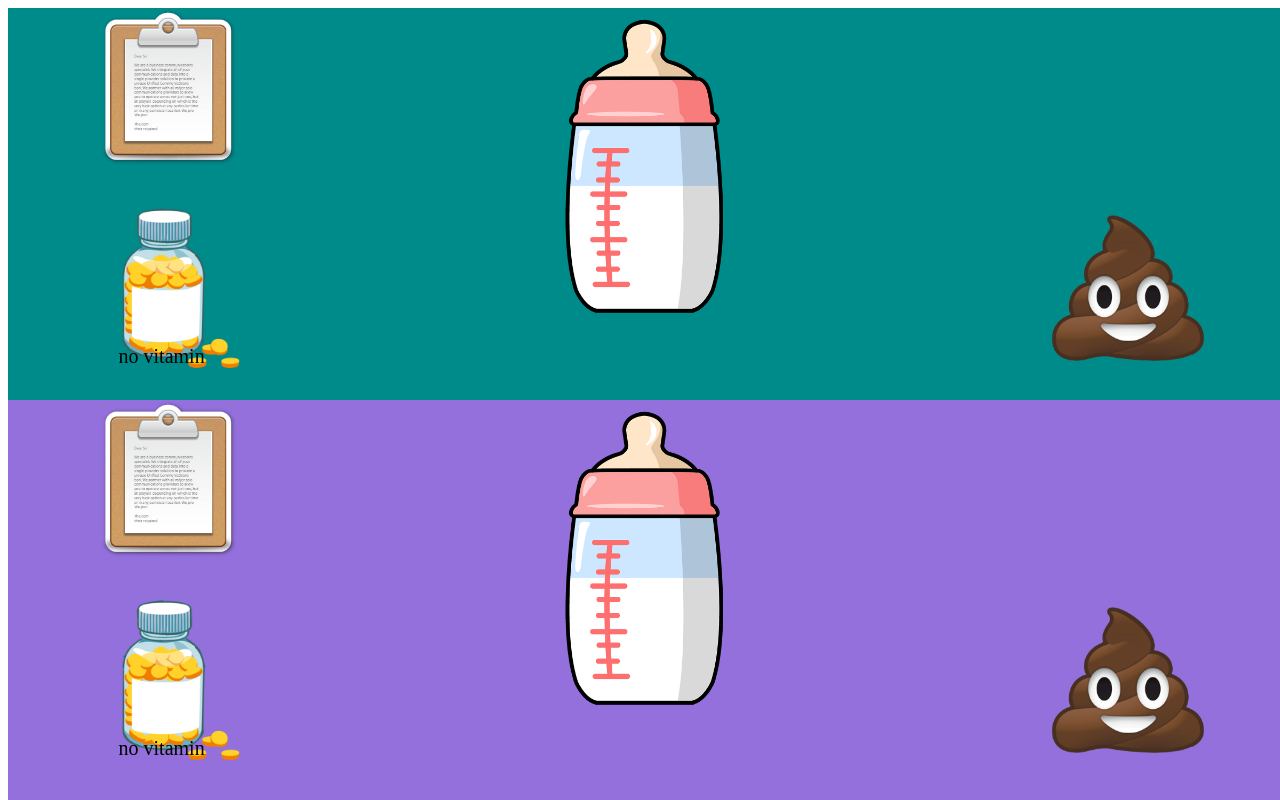
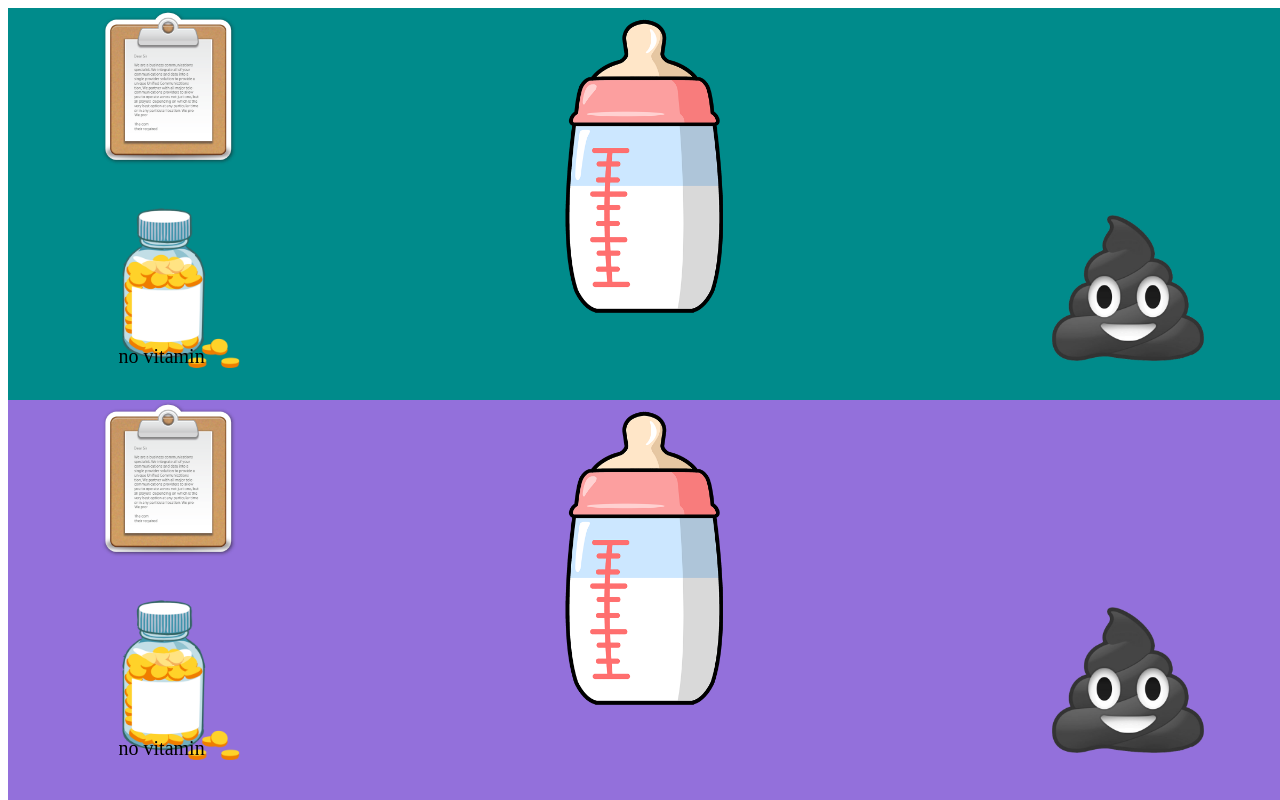
Before and after one commit to gilhartman/hartmanBabyLog, a Django app: page /babylog/ in a window 1280 px wide. Run offline with Django 3.2, Linux system fonts and the light colour scheme; data that the repository does not hold is empty.

Commit message:
update poop icons

```diff
--- a/babylog/templates/babylog/front_page.html
+++ b/babylog/templates/babylog/front_page.html
@@ -32,15 +32,15 @@
 			text-align:center;
 			background-size:contain;
 		}
-		.myButton.Poop{
+		.myButton.PoopBW{
 			{% load static %}
-			background-image:url("{% static "poop.png" %}");
+			background-image:url("{% static "poop_bw.png" %}");
 			background-position:center;
 			background-repeat: no-repeat;
 			text-align:center;
 			background-size:contain;
 		}
-		.myButton.PoopDone{
+		.myButton.PoopColor{
 			{% load static %}
 			background-image:url("{% static "poop_colors.png" %}");
 			background-position:center;
--- a/babylog/views.py
+++ b/babylog/views.py
@@ -17,9 +17,9 @@ def get_latest_event(baby_name, event_type):
 
 def get_poop_type(poop_event):
     if not poop_event:
-        return 'Poop'
+        return 'PoopBW'
     time_from_poop = poop_event.dt + datetime.timedelta(hours=6)
-    return 'Poop' if time_from_poop < timezone.now() else 'PoopDone'
+    return 'PoopBW' if time_from_poop < timezone.now() else 'PoopColor'
 
 
 def vitamin_today(baby_name):
@@ -88,8 +88,8 @@ def collect_stats(baby_name,start_date,end_date):
 
 
 def index(request):
-    poop1_event = get_latest_event('Omri','poop')
-    poop2_event = get_latest_event('Shaked','poop')
+    poop1_event = get_latest_event('Omri', 'poop')
+    poop2_event = get_latest_event('Shaked', 'poop')
     poop1_type = get_poop_type(poop1_event)
     poop2_type = get_poop_type(poop2_event)
     b1_dt,b1_subtype,b1_value = get_bottle_text('Omri')
```
Also changed, not shown: babylog/static/poop.png (deleted), babylog/static/poop_bw.png (added), babylog/static/poop_colors.png, 1 other file.
